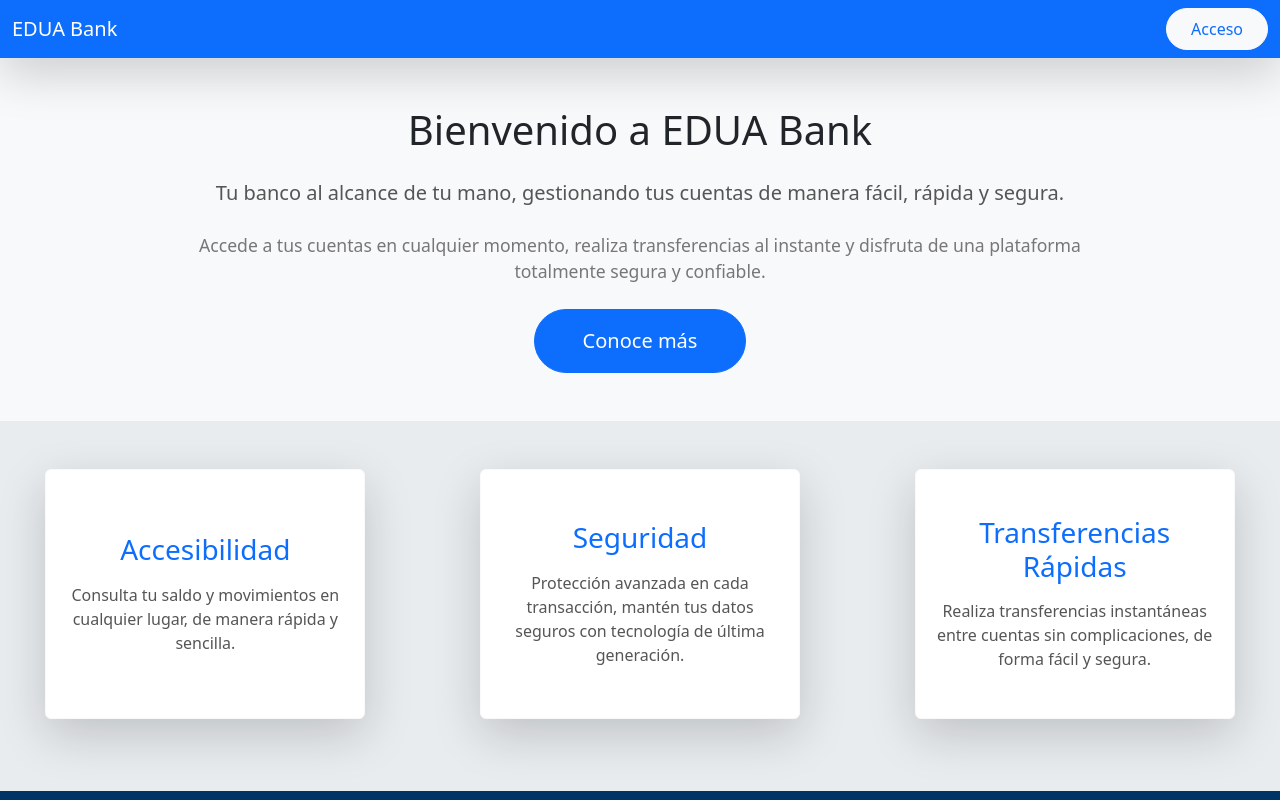
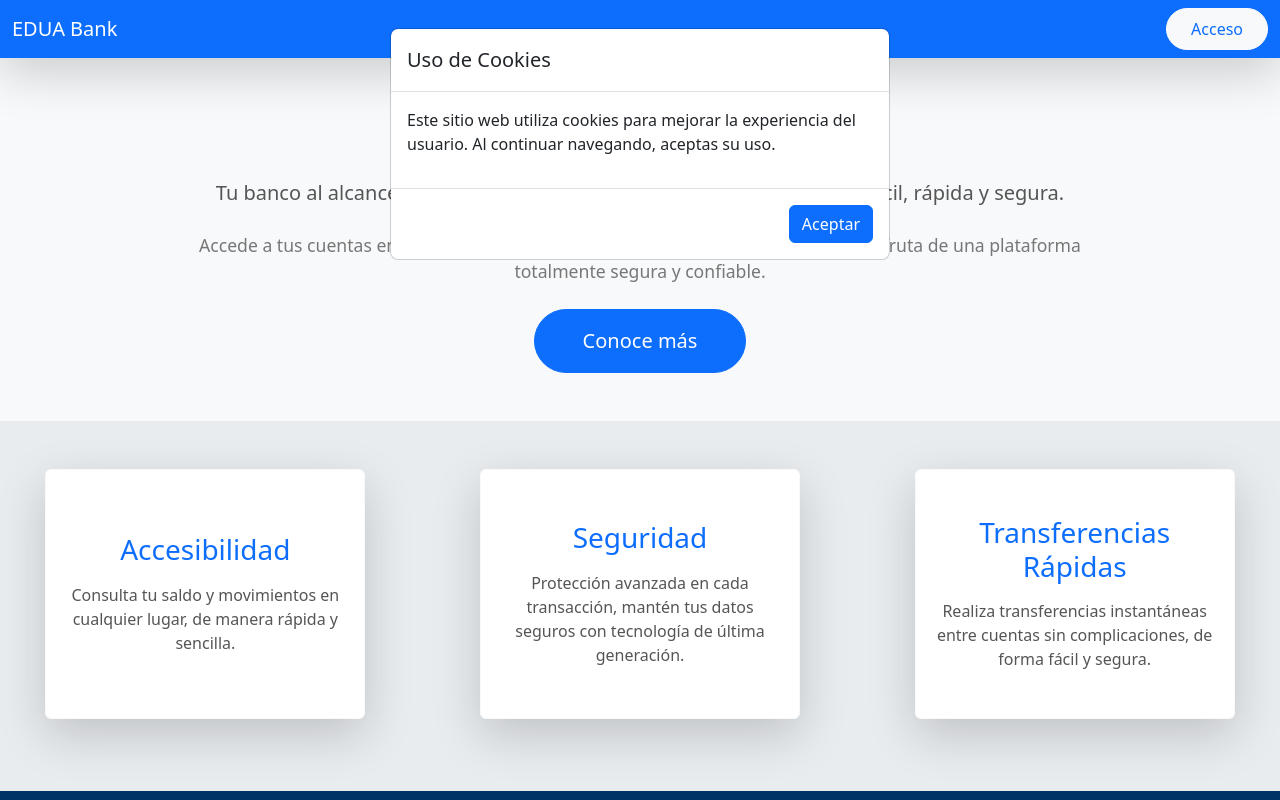
Before and after one commit to EDUAUAQ/AppBancariaFrontend, a React (Create React App) app: page / in a window 1280 px wide. Shown: the top 800 px of the page. Built offline with nearby package versions, Linux system fonts and the light colour scheme; no server answers.

Commit message:
Added CookiesModal

```diff
--- a/src/components/Home.js
+++ b/src/components/Home.js
@@ -79,7 +79,8 @@ const HomePage = () => {
     return (
         <>
             <Navbar />
-            <div className="container mt-5 mb-4">
+            <div className="d-flex flex-column min-vh-100">
+                <div className="container mt-5 mb-4 flex-fill">
                     <div className="row mb-4">
                         <div className="col-12 text-center">
                             <h2 className="display-4">Bienvenido, {sessionData?.userName}</h2>
@@ -109,9 +110,7 @@ const HomePage = () => {
                                         <div className="card-body">
                                             <p className="card-text">Número de cuenta: <strong>{account.account_id}</strong></p>
                                             <p className="card-text">Saldo:
-                                            <strong style={{ color: account.balance >= 0 ? 'green' : 'red' }}>
-                                                ${account.balance} MXN
-                                            </strong>
+                                                <strong style={{ color: account.balance >= 0 ? 'green' : 'red' }}>${account.balance} MXN</strong>
                                             </p>
                                             <p className="card-text">
                                                 <small className="text-muted">Última actualización: {new Date(account.updated_at).toLocaleDateString()}</small>
@@ -126,7 +125,7 @@ const HomePage = () => {
                         </div>
                     )}
 
-                <div className='d-flex justify-content-center gap-3'>
+                    <div className="d-flex justify-content-center gap-3">
                         <button className="btn btn-success btn-lg" onClick={() => setIsCreateModalOpen(true)}>
                             Crear Nueva Cuenta
                         </button>
@@ -155,7 +154,10 @@ const HomePage = () => {
                         accountId={selectedAccountId} // Pasar el ID de la cuenta seleccionada
                     />
                 </div>
-            <Footer/>
+
+                {/* Aquí está el footer */}
+                <Footer />
+            </div>
         </>
     );
 };
--- a/src/components/WelcomePage.js
+++ b/src/components/WelcomePage.js
@@ -1,18 +1,32 @@
-import React from 'react';
+import React, { useState, useEffect } from 'react';
 import { useNavigate } from 'react-router-dom';
 import WelcomeNavbar from '../global_components/WelcomeNavbar';
 import Footer from '../global_components/Footer';
+import CookiesModal from './modals/CookiesModal'; // Importamos el modal
 
 const WelcomePage = () => {
+    const [isCookiesModalOpen, setIsCookiesModalOpen] = useState(false);
     const navigate = useNavigate();
 
+    useEffect(() => {
+        // Verificar si el usuario ya ha aceptado las cookies
+        const cookiesAccepted = localStorage.getItem('cookiesAccepted');
+        if (!cookiesAccepted) {
+        setIsCookiesModalOpen(true); // Abrir el modal si las cookies no han sido aceptadas
+        }
+    }, []);
+
+    const handleAcceptCookies = () => {
+        // Guardar la aceptación de cookies en localStorage
+        localStorage.setItem('cookiesAccepted', 'true');
+        setIsCookiesModalOpen(false); // Cerrar el modal
+    };
+
     const handleAccessClick = () => {
-        // Redirigir a la ruta /Auth cuando el botón "Acceso" sea presionado
         navigate('/Auth');
     };
 
     const handleJoinClick = () => {
-        // Redirigir a la ruta /Auth cuando el botón "Únete ahora" sea presionado
         navigate('/Auth');
     };
 
@@ -83,8 +97,12 @@ const WelcomePage = () => {
             </div>
 
             {/* Footer */}
-            <Footer/>
-        </div></>
+            <Footer />
+        </div>
+
+        {/* Modal de Cookies */}
+        <CookiesModal isOpen={isCookiesModalOpen} onClose={handleAcceptCookies} />
+        </>
     );
 };
 
--- /dev/null
+++ b/src/components/modals/CookiesModal.js
@@ -0,0 +1,25 @@
+import React from 'react';
+
+const CookiesModal = ({ isOpen, onClose }) => {
+    if (!isOpen) return null;
+
+    return (
+        <div className="modal fade show" style={{ display: 'block' }} tabIndex="-1" aria-labelledby="cookiesModalLabel" aria-hidden="true">
+        <div className="modal-dialog">
+            <div className="modal-content">
+            <div className="modal-header">
+                <h5 className="modal-title" id="cookiesModalLabel">Uso de Cookies</h5>
+            </div>
+            <div className="modal-body">
+                <p>Este sitio web utiliza cookies para mejorar la experiencia del usuario. Al continuar navegando, aceptas su uso.</p>
+            </div>
+            <div className="modal-footer">
+                <button type="button" className="btn btn-primary" onClick={onClose}>Aceptar</button>
+            </div>
+            </div>
+        </div>
+        </div>
+    );
+};
+
+export default CookiesModal;
--- a/src/global_components/Footer.js
+++ b/src/global_components/Footer.js
@@ -1,11 +1,12 @@
 import React from 'react';
 import 'bootstrap/dist/css/bootstrap.min.css'; // Asegúrate de importar Bootstrap
 
-const Footer = () =>{
-    return(
-        <footer className="bg-dark text-white text-center py-4 mt-5">
-            <small>© 2024 EDUA Bank. Todos los derechos reservados.</small>
+const Footer = () => {
+    return (
+        <footer className="bg-dark text-white text-center py-4 mt-auto">
+        <small>© 2024 EDUA Bank. Todos los derechos reservados.</small>
         </footer>
-    )
+    );
 }
+
 export default Footer;
```
Lines whose indentation alone changed are shown as unchanged.
